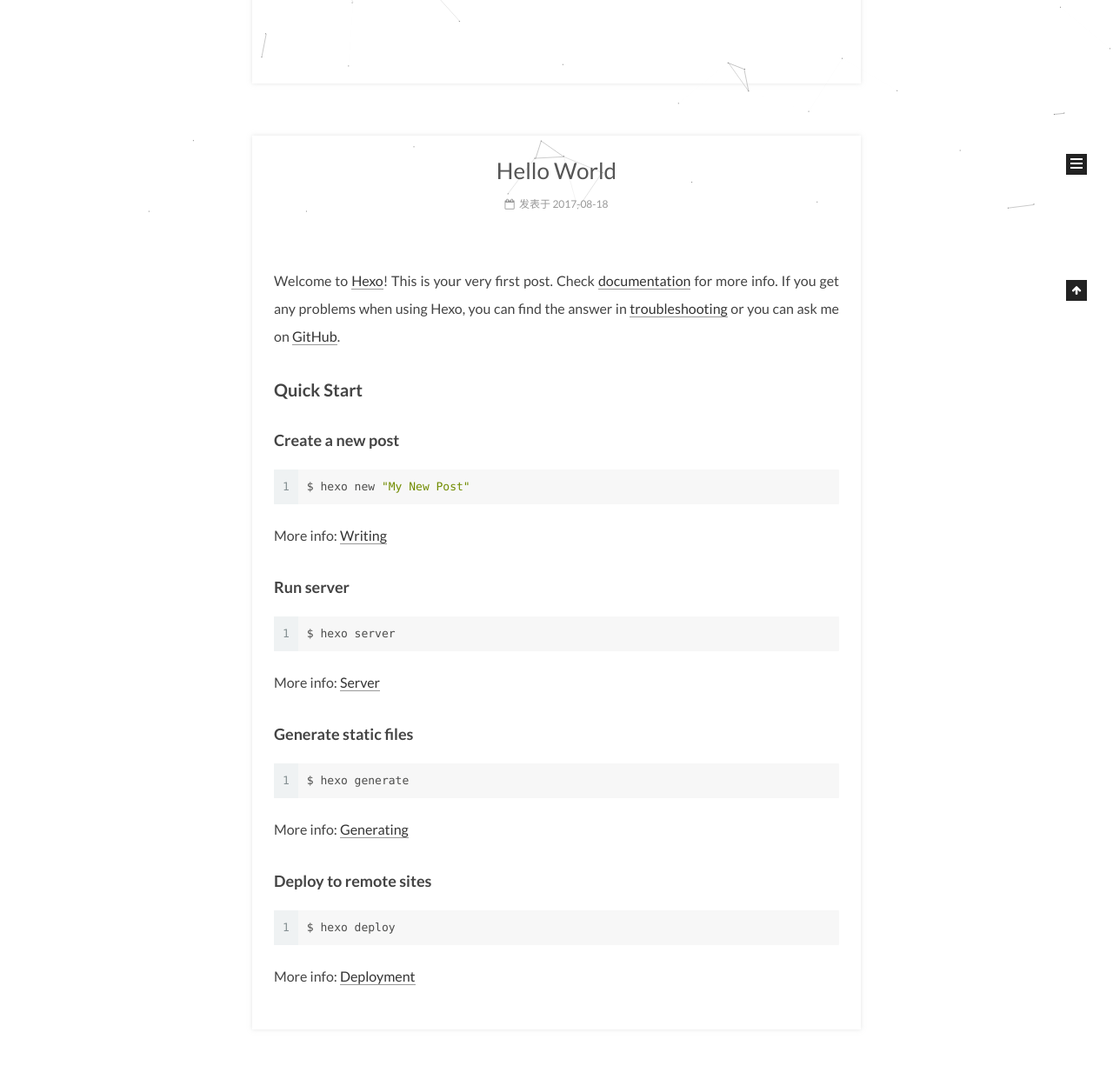
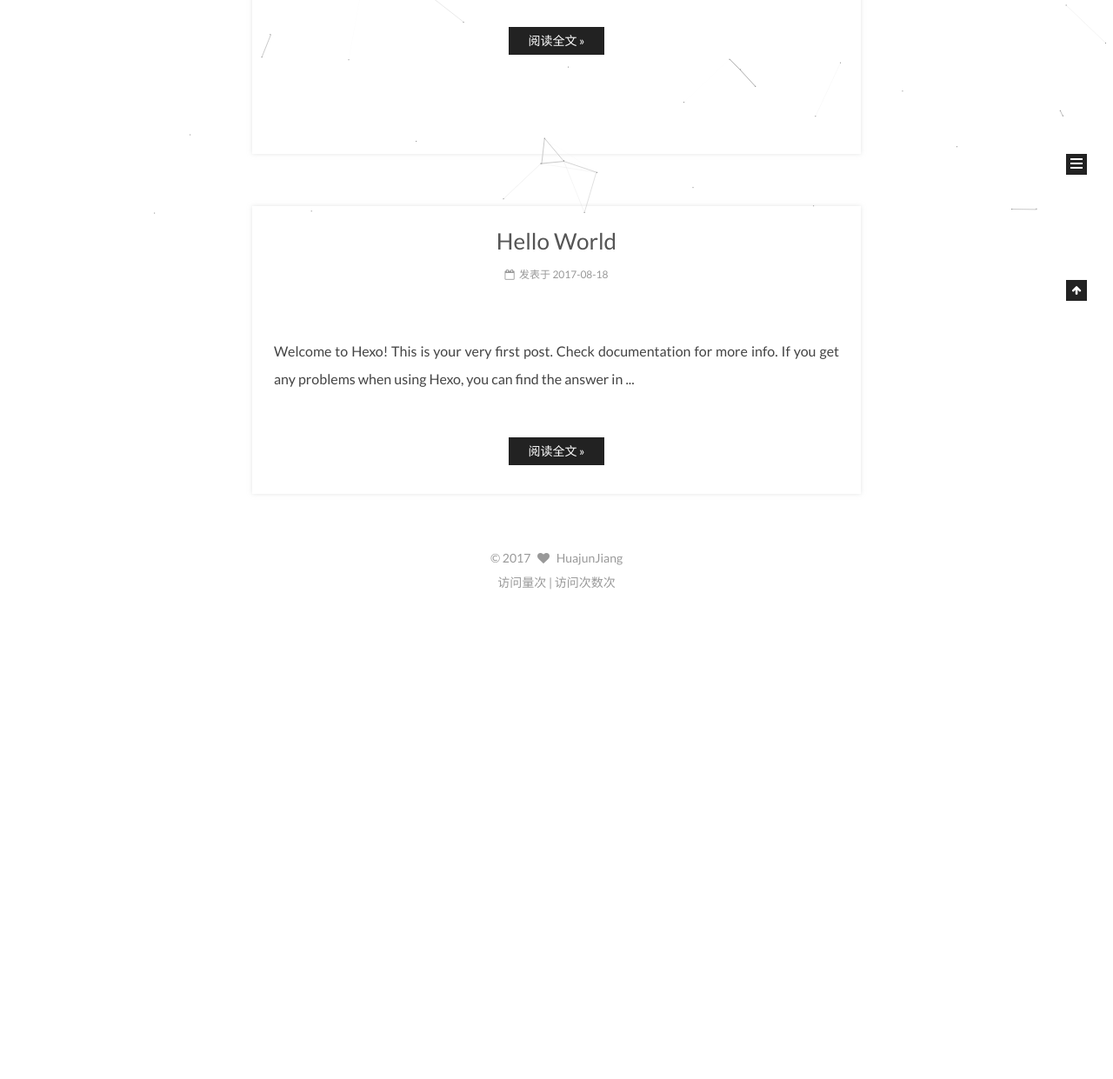
Before and after one commit to sunnotbelongme/jhj.github.io, a plain HTML site: page index.html in a window 1280 px wide. Shown: the part 554-1795 px from the top of the page at 87% size. After the commit the page ends 1238 px from the top, so only its background shows below. Drawn offline with Linux system fonts and the light colour scheme; some packages are replaced by stand-ins of ours; a script that the page names is missing.

Commit message:
Site updated: 2017-08-21 15:55:29

```diff
--- a/css/main.css
+++ b/css/main.css
@@ -1921,7 +1921,7 @@ img:hover {
   width: 4px;
   height: 4px;
   border-radius: 50%;
-  background: #ffc647;
+  background: #05d2f5;
 }
 .links-of-blogroll {
   font-size: 13px;
--- a/index.html
+++ b/index.html
@@ -373,6 +373,13 @@
 
 
 
+          <!--noindex-->
+          <div class="post-button text-center">
+            <a class="btn" href="/2017/08/21/博客开启小记/#more" rel="contents">
+              阅读全文 &raquo;
+            </a>
+          </div>
+          <!--/noindex-->
 
 
     </div>
@@ -492,17 +499,15 @@
 
 
 
-            <p>Welcome to <a href="https://hexo.io/" target="_blank" rel="external">Hexo</a>! This is your very first post. Check <a href="https://hexo.io/docs/" target="_blank" rel="external">documentation</a> for more info. If you get any problems when using Hexo, you can find the answer in <a href="https://hexo.io/docs/troubleshooting.html" target="_blank" rel="external">troubleshooting</a> or you can ask me on <a href="https://github.com/hexojs/hexo/issues" target="_blank" rel="external">GitHub</a>.</p>
-<h2 id="Quick-Start"><a href="#Quick-Start" class="headerlink" title="Quick Start"></a>Quick Start</h2><h3 id="Create-a-new-post"><a href="#Create-a-new-post" class="headerlink" title="Create a new post"></a>Create a new post</h3><figure class="highlight bash"><table><tr><td class="gutter"><pre><div class="line">1</div></pre></td><td class="code"><pre><div class="line">$ hexo new <span class="string">"My New Post"</span></div></pre></td></tr></table></figure>
-<p>More info: <a href="https://hexo.io/docs/writing.html" target="_blank" rel="external">Writing</a></p>
-<h3 id="Run-server"><a href="#Run-server" class="headerlink" title="Run server"></a>Run server</h3><figure class="highlight bash"><table><tr><td class="gutter"><pre><div class="line">1</div></pre></td><td class="code"><pre><div class="line">$ hexo server</div></pre></td></tr></table></figure>
-<p>More info: <a href="https://hexo.io/docs/server.html" target="_blank" rel="external">Server</a></p>
-<h3 id="Generate-static-files"><a href="#Generate-static-files" class="headerlink" title="Generate static files"></a>Generate static files</h3><figure class="highlight bash"><table><tr><td class="gutter"><pre><div class="line">1</div></pre></td><td class="code"><pre><div class="line">$ hexo generate</div></pre></td></tr></table></figure>
-<p>More info: <a href="https://hexo.io/docs/generating.html" target="_blank" rel="external">Generating</a></p>
-<h3 id="Deploy-to-remote-sites"><a href="#Deploy-to-remote-sites" class="headerlink" title="Deploy to remote sites"></a>Deploy to remote sites</h3><figure class="highlight bash"><table><tr><td class="gutter"><pre><div class="line">1</div></pre></td><td class="code"><pre><div class="line">$ hexo deploy</div></pre></td></tr></table></figure>
-<p>More info: <a href="https://hexo.io/docs/deployment.html" target="_blank" rel="external">Deployment</a></p>
-
-
+          Welcome to Hexo! This is your very first post. Check documentation for more info. If you get any problems when using Hexo, you can find the answer in
+          ...
+          <!--noindex-->
+          <div class="post-button text-center">
+            <a class="btn" href="/2017/08/18/hello-world/#more" rel="contents">
+              阅读全文 &raquo;
+            </a>
+          </div>
+          <!--/noindex-->
 
 
     </div>
```
